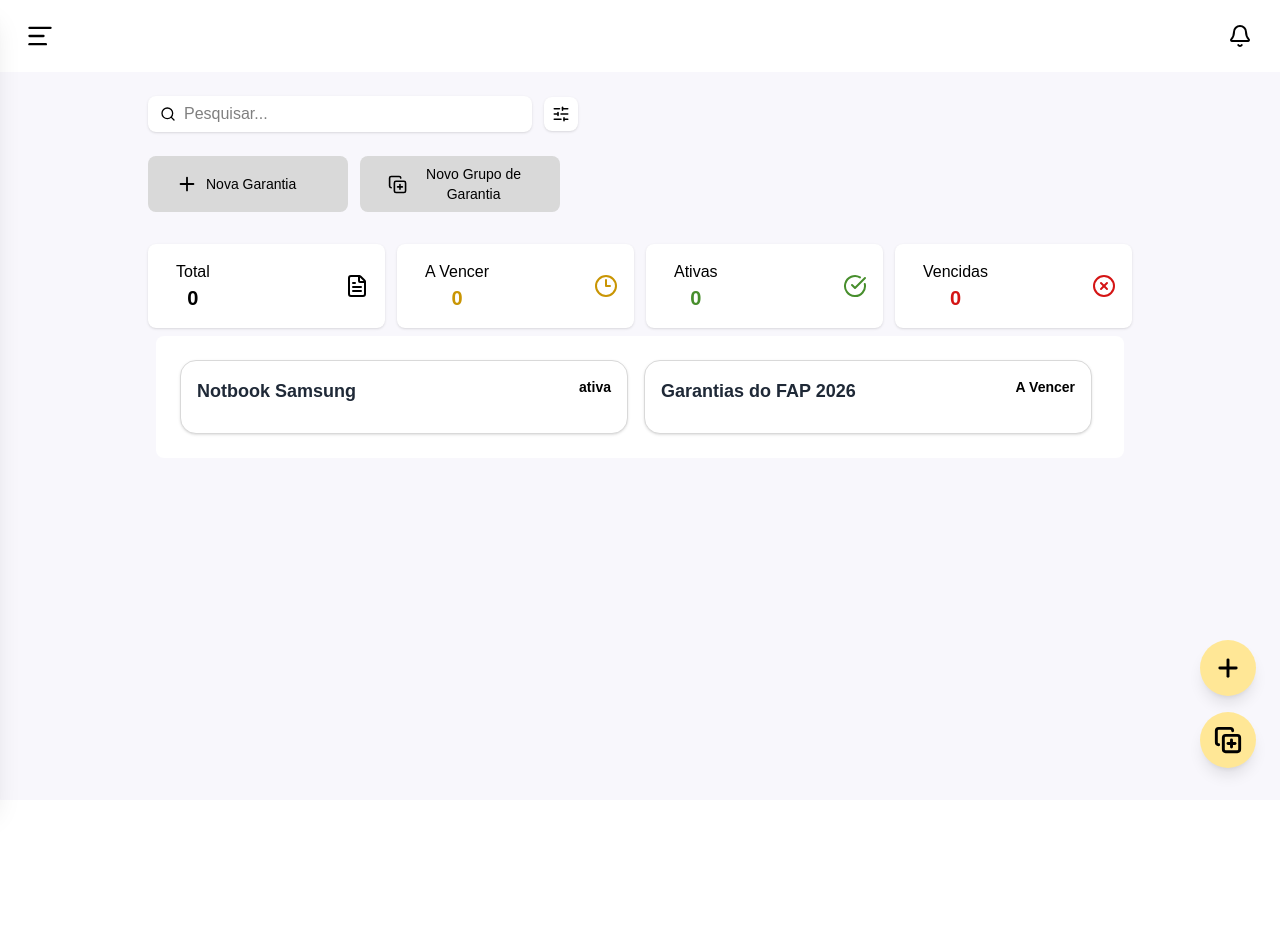
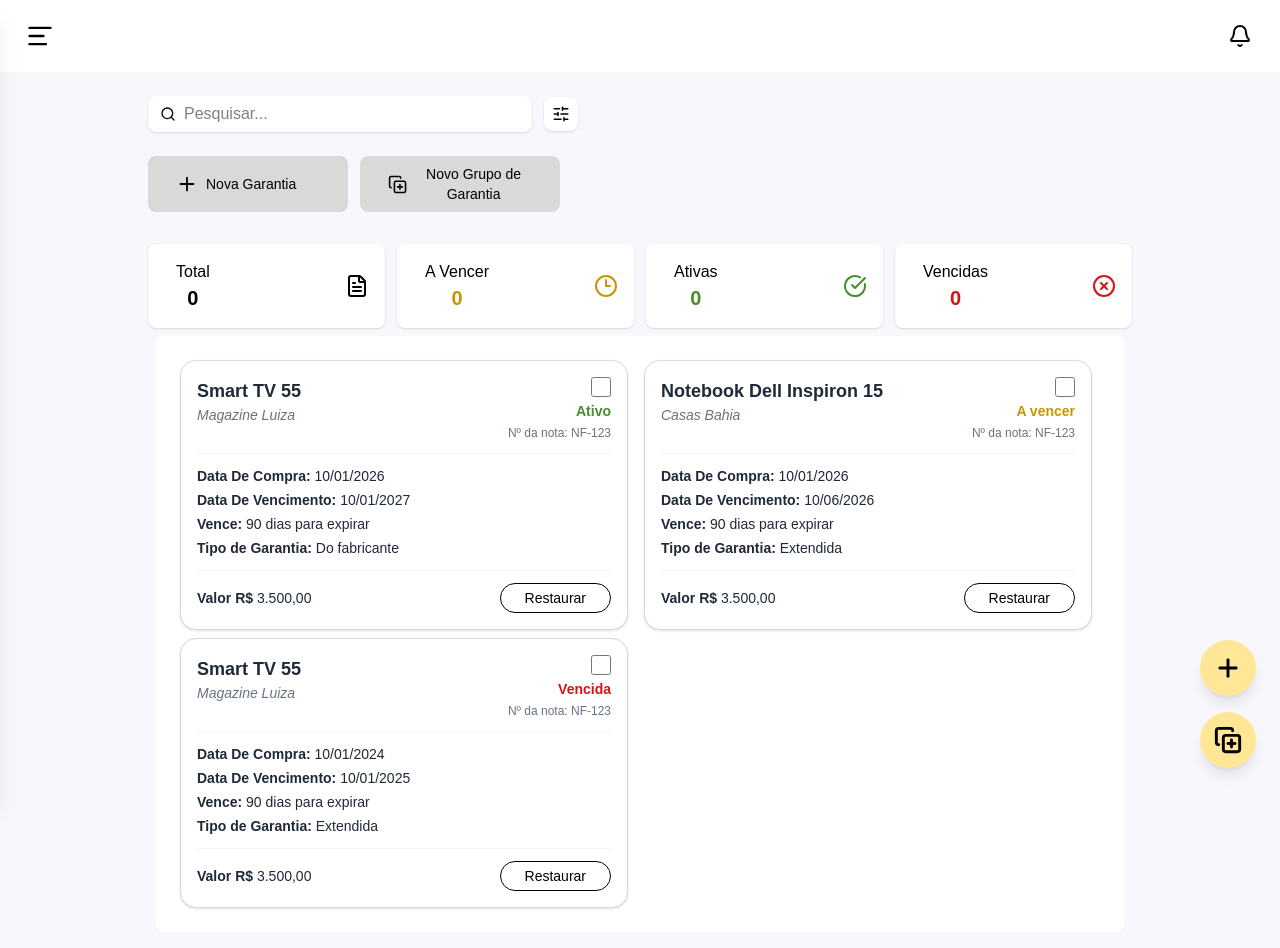
Before and after one commit to apontiacademy/gestaoGarantia-pe-bfd26re, a React (Vite) app in the folder Front-End/: page /home-demo in a window 1280 px wide. Shown: the top 948 px of the page. Before the commit the page ends 800 px from the top, so only its background shows below. Built offline with nearby package versions, Linux system fonts and the light colour scheme; no server answers; a web font is replaced by a local one.

Commit message:
refactor: mudança no card de garantias

```diff
--- a/Front-End/src/Pages/Home.tsx
+++ b/Front-End/src/Pages/Home.tsx
@@ -13,7 +13,7 @@ export default function Home() {
     return (
         <LayoutHome>
             <div className="fixed bottom-8 right-6 flex flex-col gap-4">
-                <FloatingButton icon={Plus} onClick={() => { navigate("/create-warranty")}}/>
+                <FloatingButton icon={Plus} onClick={() => { navigate("/create-warranty") }} />
                 <FloatingButton icon={CopyPlus} />
             </div>
 
@@ -34,7 +34,7 @@ export default function Home() {
 
             {/* BOTÕES DE CRIAR */}
             <div className="flex gap-3 mb-8 text-sm">
-                <Button variant="secondary" type="button" onClick={() => { navigate("/create-warranty")}} className="flex items-center gap-2 w-50">
+                <Button variant="secondary" type="button" onClick={() => { navigate("/create-warranty") }} className="flex items-center gap-2 w-50">
                     <Plus size={22} /> Nova Garantia
                 </Button>
                 <Button variant="secondary" type="button" className="flex items-center gap-2 w-50">
@@ -48,29 +48,47 @@ export default function Home() {
             </div>
 
 
-            {/* GARANTIAS/GRUPOS DE GARANTIAS */}
+            {/* GARANTIAS */}
             <div className="grid grid-cols-1 md:grid-cols-2 gap-2 m-2 p-6 rounded-lg bg-white">
                 {/*<p>Nenhuma Garantia Cadastrada</p>*/}
                 <WarrantyCard
-                    title="Notbook Samsung"
-                    type="individual"
-                    status="ativa"
-                    details={[
-                        {label: "Fornecedor", value: "Samsung"},
-                        { label: "Vencimento", value: "01/01/2026" },
-                        { label: "Valor", value: "R$ 1.500,00" },
-                    ]}
-                    onViewMore={() => console.log("Ver mais")}
+                    variant="trash"
+                    title="Smart TV 55"
+                    story="Magazine Luiza"
+                    status="Ativo"
+                    nfNumber="NF-123"
+                    purchaseDate="10/01/2026"
+                    expirationDate="10/01/2027"
+                    daysToExpire={90}
+                    warrantyType="Do fabricante"
+                    value="3.500,00"
+                    onViewMore={() => console.log('Ver mais clicado')}
                 />
                 <WarrantyCard
-                    title="Garantias do FAP 2026"
-                    type="group"
-                    status="A Vencer"
-                    details={[
-                        {label: "Qtd. Itens", value: "5"},
-                        { label: "Vencimento", value: "15/03/2026" },
-                    ]}
-                    onViewMore={() => console.log("Ver mais")}
+                    variant="trash"
+                    title="Notebook Dell Inspiron 15"
+                    story="Casas Bahia"
+                    status="A vencer"
+                    nfNumber="NF-123"
+                    purchaseDate="10/01/2026"
+                    expirationDate="10/06/2026"
+                    daysToExpire={90}
+                    warrantyType="Extendida"
+                    value="3.500,00"
+                    onViewMore={() => console.log('Ver mais clicado')}
+                />
+                <WarrantyCard
+                    variant="trash"
+                    title="Smart TV 55"
+                    story="Magazine Luiza"
+                    status="Vencida"
+                    nfNumber="NF-123"
+                    purchaseDate="10/01/2024"
+                    expirationDate="10/01/2025"
+                    daysToExpire={90}
+                    warrantyType="Extendida"
+                    value="3.500,00"
+                    onViewMore={() => console.log('Ver mais clicado')}
                 />
             </div>
 
```
